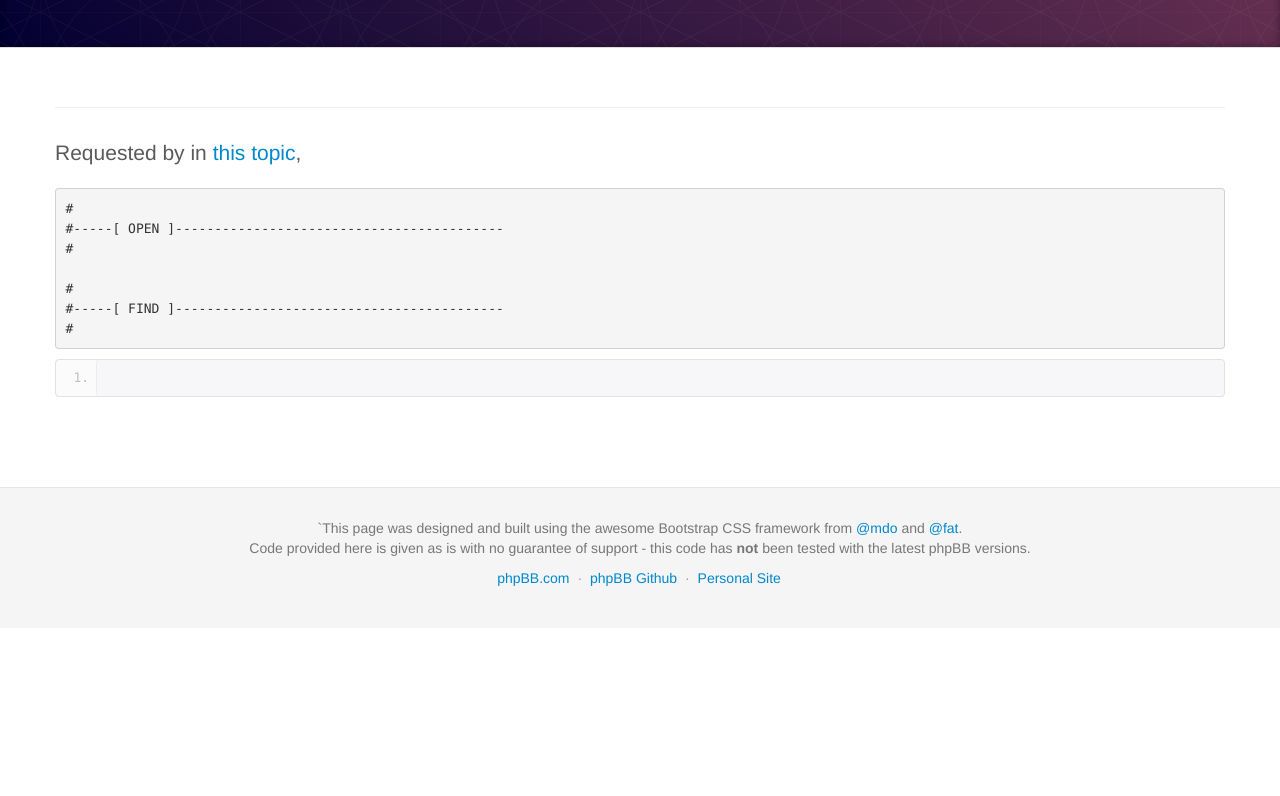
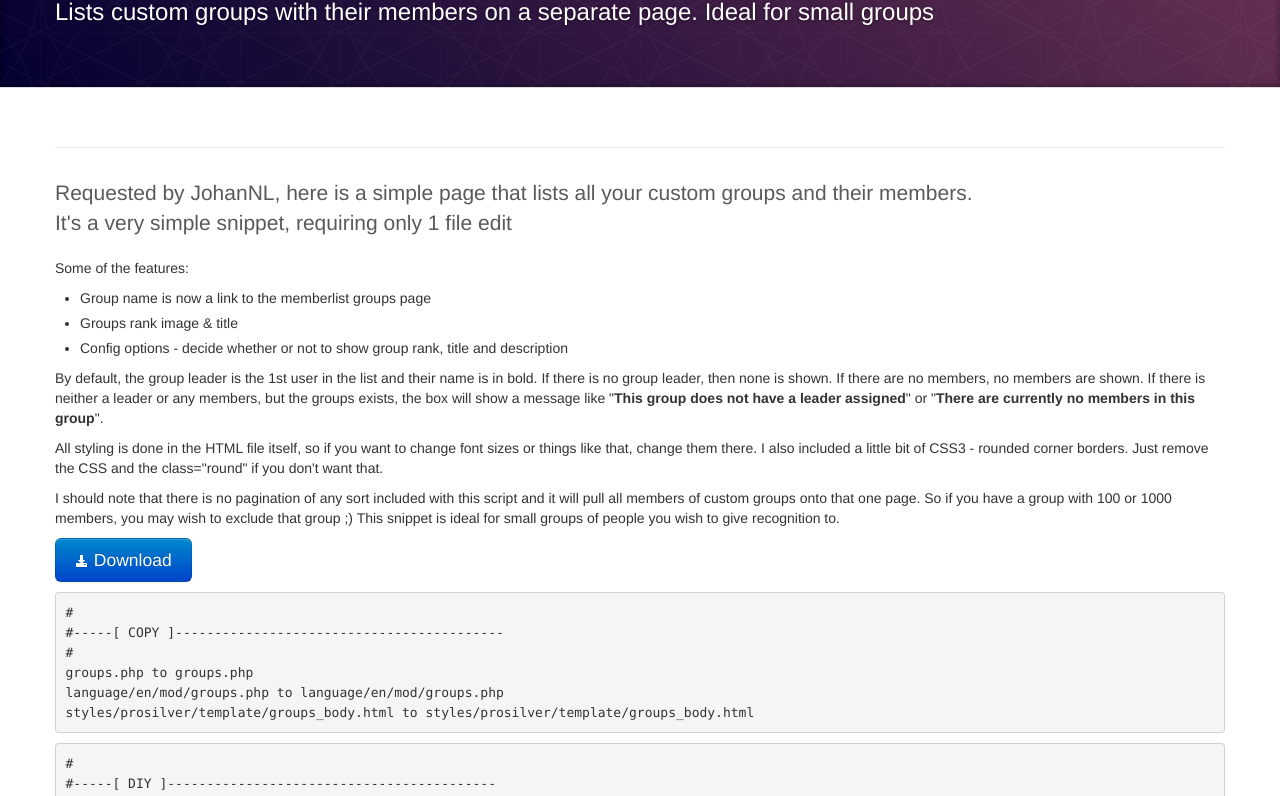
Before and after one commit to stickerboy/phpbb-snippets, a plain HTML site: page snippets/groups-page/index.htm in a window 1280 px wide. Shown: the part 163-959 px from the top of the page. Before the commit the page ends 800 px from the top, so only its background shows below. Drawn offline with Linux system fonts and the light colour scheme.

Commit message:
Groups page

```diff
--- a/snippets/groups-page/index.htm
+++ b/snippets/groups-page/index.htm
@@ -52,7 +52,7 @@
 <header class="jumbotron subhead" id="overview">
   <div class="container">
     <h1>Groups page</h1>
-	  <p></p>
+	  <p>Lists custom groups with their members on a separate page. Ideal for small groups</p>
   </div>
 </header>
 
@@ -62,20 +62,35 @@
           <div class="page-header">
 
           </div>
-          <p class="lead">Requested by <a href="http://www.phpbb.com/community/memberlist.php?mode=viewprofile&un=" style="font-weight:bold;"></a> in <a href="">this topic</a>, </p>
+          <p class="lead">Requested by JohanNL, here is a simple page that lists all your custom groups and their members. <br />It's a very simple snippet, requiring only 1 file edit</p>
+          <p>Some of the features:</p>
+            <ul>
+                <li>Group name is now a link to the memberlist groups page</li>
+                <li>Groups rank image &amp; title</li>
+                <li>Config options - decide whether or not to show group rank, title and description</li>
+            </ul>
+            <p>By default, the group leader is the 1st user in the list and their name is in bold. If there is no group leader, then none is shown. If there are no members, no members are shown. If there is neither a leader or any members, but the groups exists, the box will show a message like "<strong>This group does not have a leader assigned</strong>" or "<strong>There are currently no members in this group</strong>".</p>
+
+            <p>All styling is done in the HTML file itself, so if you want to change font sizes or things like that, change them there. I also included a little bit of CSS3 - rounded corner borders. Just remove the CSS and the class="round" if you don't want that.</p>
+
+            <p>I should note that there is no pagination of any sort included with this script and it will pull all members of custom groups onto that one page. So if you have a group with 100 or 1000 members, you may wish to exclude that group ;) This snippet is ideal for small groups of people you wish to give recognition to.</p>
+
+            <p>
+                <a href="files/GroupsPage.zip" title="Groups Page Download" class="btn btn-large btn-primary"><i class="icon-download-alt icon-white"></i> Download</a>
+            </p>
 <pre>#
-#-----[ OPEN ]------------------------------------------
+#-----[ COPY ]------------------------------------------
 #
-
+groups.php to groups.php
+language/en/mod/groups.php to language/en/mod/groups.php
+styles/prosilver/template/groups_body.html to styles/prosilver/template/groups_body.html
+</pre>
+<pre>#
+#-----[ DIY ]------------------------------------------
 #
-#-----[ FIND ]------------------------------------------
-#
+Find a suitable place to add your link to your groups page, whether it's on the header or footer or custom page
 </pre>
-<pre class="prettyprint linenums"></pre>
-
-<p></p>
-
-        </section>
+      </section>
     </div>
 
 	<footer class="footer">
```
Also changed, not shown: index.html (+1 -1 lines), snippets/groups-page/files/index.htm (added, +10 -0 lines), 1 other file.
